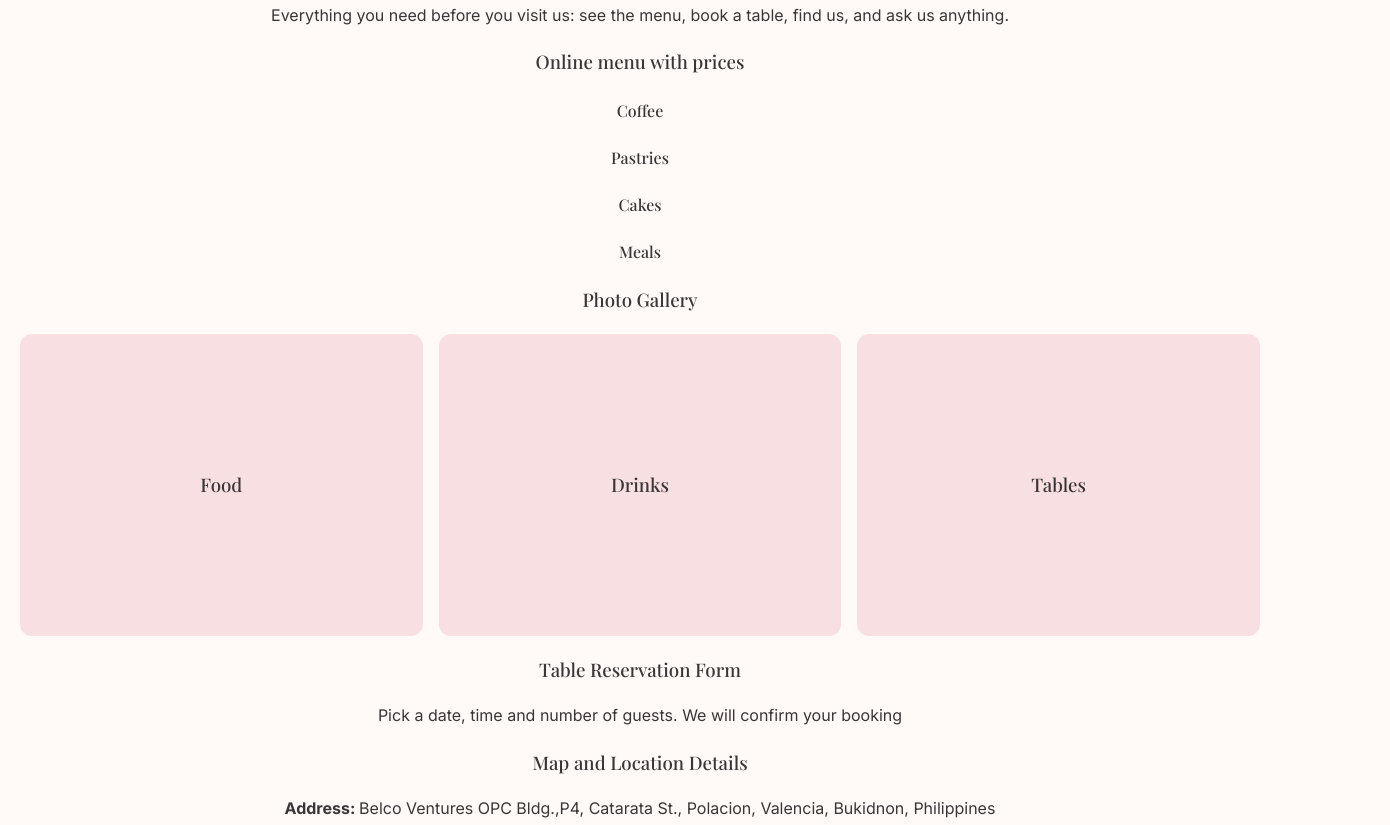
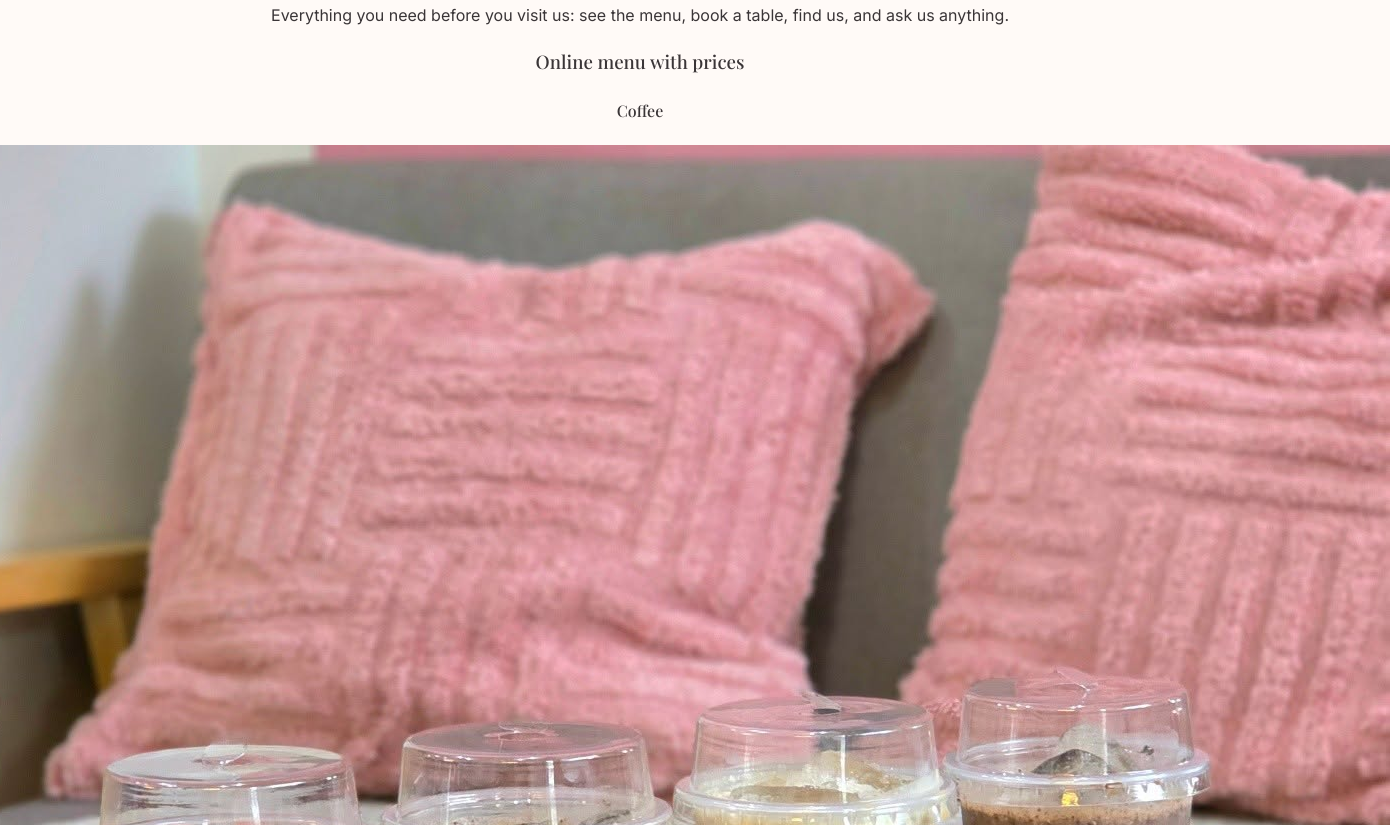
Before and after one commit to quimlatclarissm-01/quimlat-website, a plain HTML site: page index.html in a window 1280 px wide. Shown: the part 1224-2049 px from the top of the page, 1390 px wide, since content can reach past the window. Drawn offline with nearby package versions, Linux system fonts and the light colour scheme; a web font is replaced by a local one.

Commit message:
add drink photo to menu section

```diff
--- a/index.html
+++ b/index.html
@@ -67,6 +67,13 @@
 
                 <div class="menu-group">
                     <h4 class="category">Coffee</h4>
+                    <div class="menu-grid">
+                        <div class="menu-item">
+                            <div class="photo"><img src="images/image-01.jpeg" alt="Iced drinks from Café Luzia"></div>
+                            <h5>Drinks<span>₱000</span></h5>
+                            <p>Cold Drinks</p>
+                        </div>
+                    </div>
                 </div>
 
                 <div class="menu-group">
```
